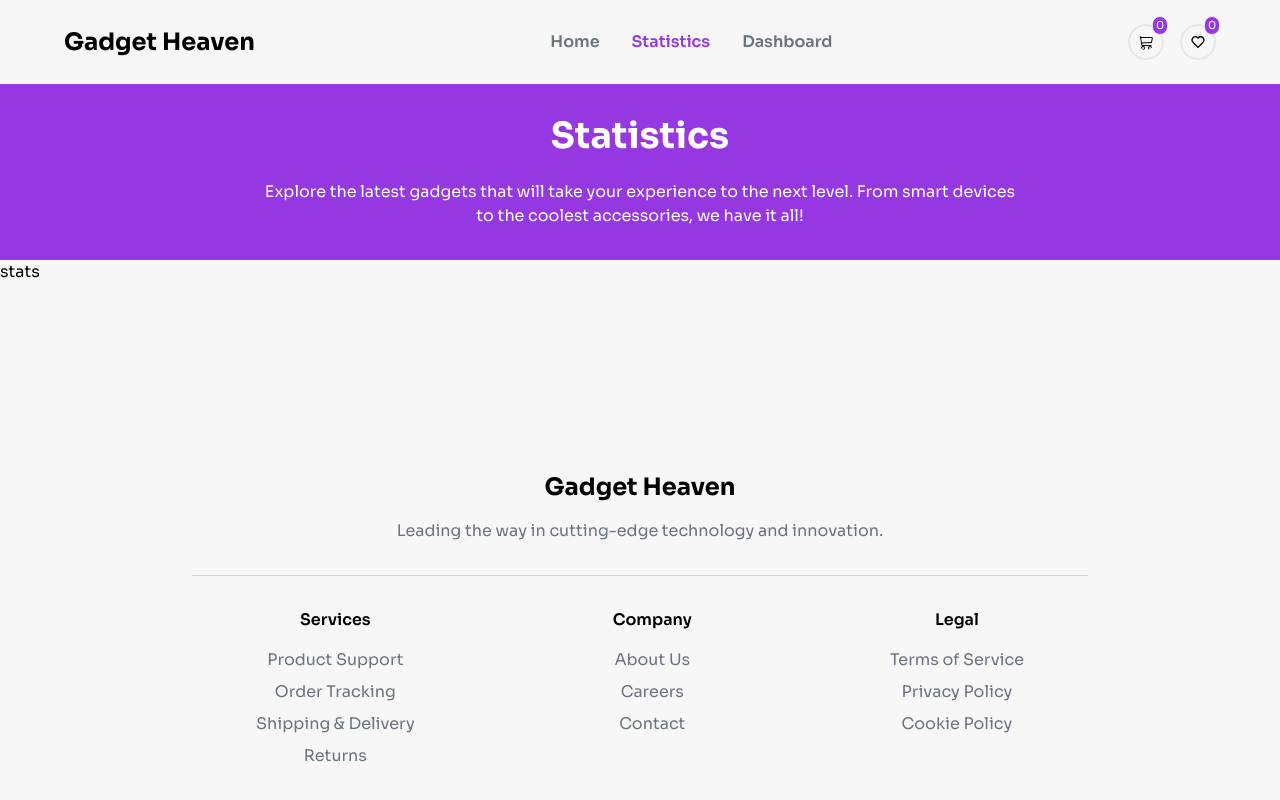
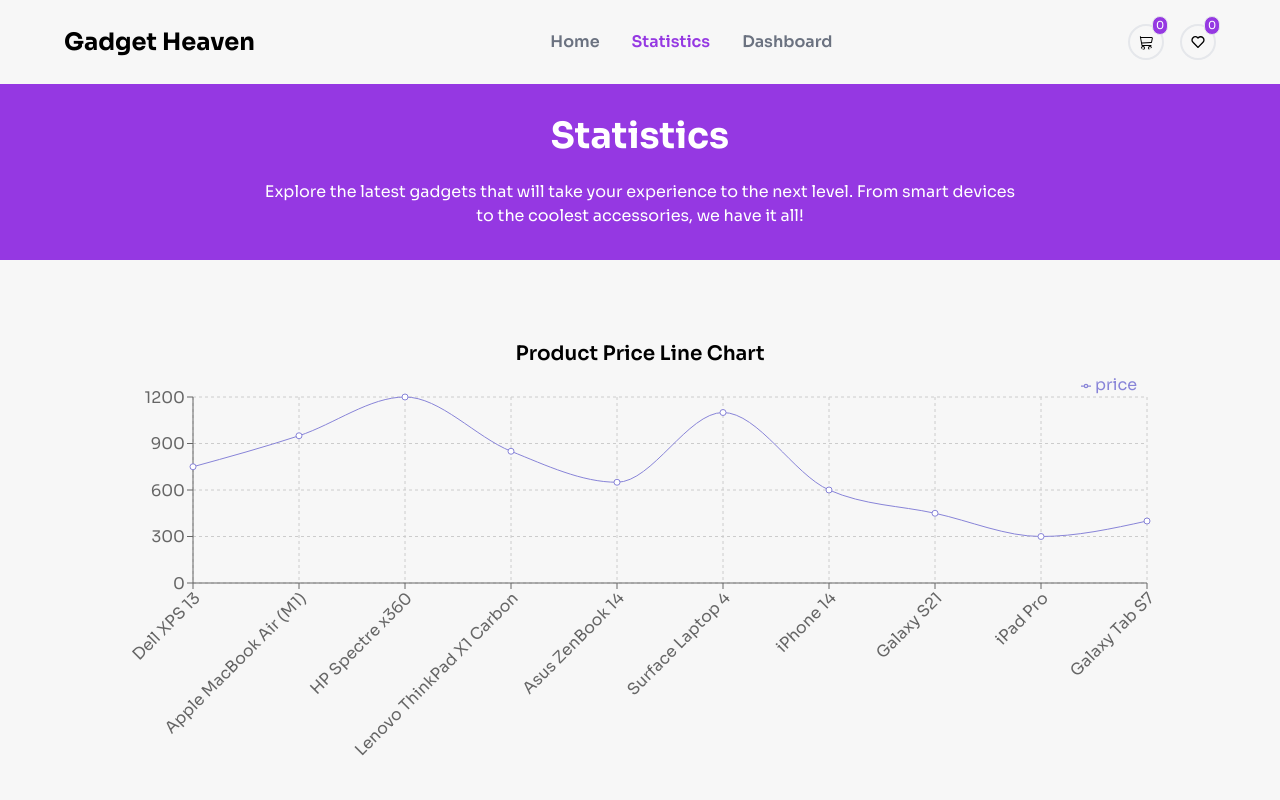
Before and after one commit to Atik471/gadget-heaven, a React (Vite) app: page /statistics in a window 1280 px wide. Shown: the top 800 px of the page. Built offline with nearby package versions, Linux system fonts and the light colour scheme.

Commit message:
added statistics

```diff
--- a/src/Components/Cart.jsx
+++ b/src/Components/Cart.jsx
@@ -30,7 +30,7 @@ const Cart = () => {
                     <button className="text-primary font-semibold py-2 px-6 rounded-[3rem] border-2  border-[#9236CE] border-b-[#D958AD] flex gap-3 items-center" onClick={handleSort} >
                     Sort by Price <FaFilter />
                     </button>
-                    <button onClick={handePurchase} className="bg-gradient-to-b from-[#9232DF] to-[#DF60DF] text-white font-semibold py-2 px-6 rounded-[3rem]">Purchase</button>
+                    <button onClick={handePurchase} className={`${totalPrice != 0 ? "bg-gradient-to-b from-[#9232DF] to-[#DF60DF] text-white" : "text-gray-700 border-2 border-gray-400 bg-gray-200"} font-semibold py-2 px-6 rounded-[3rem]`} disabled = {totalPrice == 0}>Purchase</button>
                 </div>
             </div>
             <div className="flex flex-col gap-6 my-10">
--- a/src/Components/Modal.jsx
+++ b/src/Components/Modal.jsx
@@ -2,12 +2,15 @@
 import img from "../assets/Group.png"
 import { useContext } from "react";
 import CartContext from "../Contexts/CartContext";
+import { useNavigate } from "react-router-dom";
 
 const Modal = () => {
     const { isOpen, setIsOpen, totalPrice } = useContext(CartContext)
+    const navigate = useNavigate();
 
     const handeClose = () => {
         setIsOpen(!isOpen)
+        navigate('/')
     }
 
     return (
--- a/src/Components/Statistics.jsx
+++ b/src/Components/Statistics.jsx
@@ -1,10 +1,66 @@
+import { useEffect, useState } from 'react';
+import { LineChart, Line, XAxis, YAxis, CartesianGrid, Tooltip, Legend, ResponsiveContainer } from 'recharts';
 
 const Statistics = () => {
-    return (
-        <div className="flex-grow">
-            stats
+    const [productList, setProductList] = useState()
+
+    let productStats = []
+
+    useEffect(() => {
+        fetch('/productDetails.json')
+        .then(response => response.json())
+        .then(data => setProductList(data))
+
+
+
+    }, [])
+
+    if (!productList) {
+        return <p>Loading...</p>;
+    }
+
+    productStats = productList.map(i => (
+        i.products.map(j => (
+            {title: j.product_title, price: j.price, rating: j.rating}
+        ))
+    ))
+
+    productStats = productStats.flat()
+
+    console.log(productStats)
+
+    return(
+        <div className='flex flex-col justify-center items-center my-[5rem]'>
+            <h2 className='font-semibold text-xl'>Product Price Line Chart</h2>
+            <ResponsiveContainer width="80%" height={400}>
+                <LineChart data={productStats}>
+                    <CartesianGrid strokeDasharray="3 3" />
+                    <XAxis dataKey="title"
+                    angle={-45}
+                    textAnchor="end"
+                    interval={0}
+                    height={180} />
+                    <YAxis />
+                    <Tooltip
+                    content={({ payload }) =>
+                        payload && payload.length ? (
+                            <div className="bg-white p-3 border-2 border-gray-200">
+                                <p>Title: {payload[0].payload.title}</p>
+                                <p className='text-[#8884d8]'>Price: ${payload[0].payload.price}</p>
+                                <p className='text-[#82ca9d]'>Rating: {payload[0].payload.rating}</p>
+                            </div>
+                        ) : null
+                    }/>
+                    <Legend
+                    layout="horizontal"
+                    align="right"
+                    verticalAlign="top"
+                    iconSize={10}/>
+                    <Line type="monotone" dataKey="price" stroke="#8884d8" />
+                </LineChart>
+            </ResponsiveContainer>
         </div>
-    );
+    )
 };
 
 export default Statistics;
```
